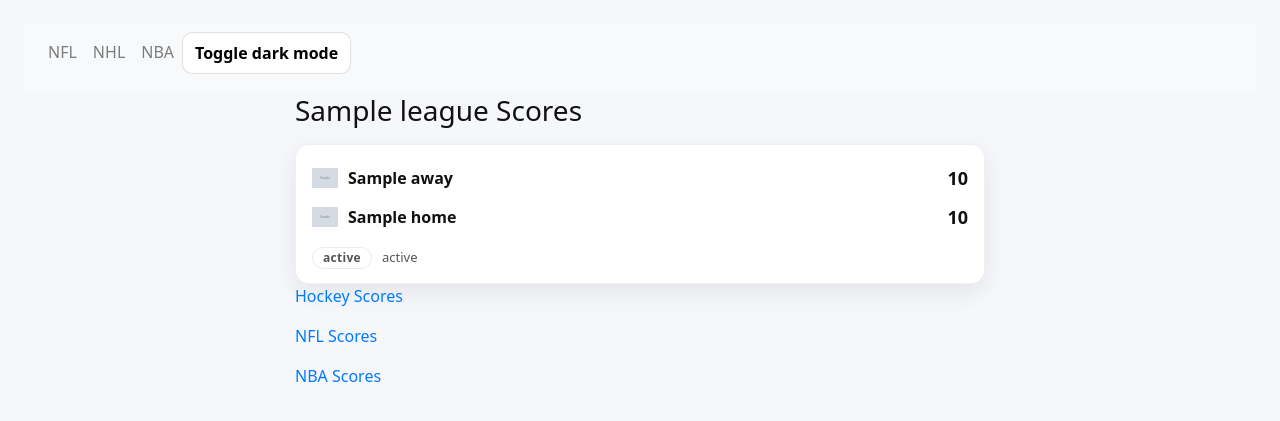
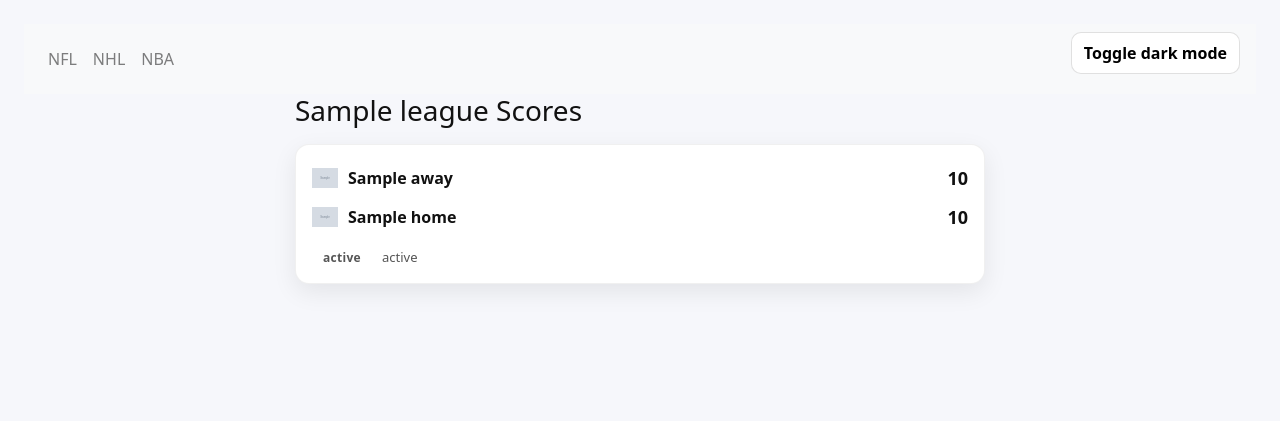
Before and after one commit to mendoska/nfl-app-pi, a Flask app: template templates/index.html in a window 1280 px wide. Shown: the top 421 px of the page. Run offline with Flask 3, Linux system fonts and the light colour scheme; the template is opened without the code that fills it: most values are stand-ins (such as "Sample title", 1, 10 or a date in 2020); grey boxes marked "Sample" are stand-in pictures.

Commit message:
fixed styling + button on the right and general tweaks

```diff
--- a/static/style.css
+++ b/static/style.css
@@ -93,7 +93,7 @@ h1 {
   font-weight: 700;
   font-size: 12px;
   letter-spacing: 0.3px;
-  border: 1px solid rgba(0,0,0,0.08);
+  border: 1px solid rgba(255, 247, 247, 0.08);
 }
 
 .toggle {
@@ -104,17 +104,24 @@ h1 {
   font-weight: 600;
   cursor: pointer;
   margin-bottom: 12px;
-  margin-left:auto;
 }
 
 body.dark .toggle {
   background: #111827;
   color: var(--text);
   border-color: rgba(255,255,255,0.14);
-  margin-left:auto;
-
 }
 
+/* "status" text */
+body.dark .badge{
+  color: var(--text);
+}
+
+/* date text */
+
+body.dark .detail{
+  color: var(--text);
+}
 
 /* navbar */
 body.dark .navbar {
--- a/templates/index.html
+++ b/templates/index.html
@@ -8,24 +8,34 @@
   <link rel="stylesheet" href="{{ url_for('static', filename='style.css') }}">
     <title> {{league}} </title>
 
+
+ </head>
+<body>
+
+
 <nav class="navbar navbar-expand-lg navbar-light bg-light">
-  <!-- <a class="navbar-brand" href="#">Navbar</a> -->
-  <button class="navbar-toggler" type="button" data-toggle="collapse" data-target="#navbarNavAltMarkup" aria-controls="navbarNavAltMarkup" aria-expanded="false" aria-label="Toggle navigation">
+  <button class="navbar-toggler" type="button"
+          data-toggle="collapse" data-target="#navbarNavAltMarkup"
+          aria-controls="navbarNavAltMarkup" aria-expanded="false"
+          aria-label="Toggle navigation">
     <span class="navbar-toggler-icon"></span>
   </button>
-  <div class="collapse navbar-collapse" id="navbarNavAltMarkup">
+
+  <div class="collapse navbar-collapse w-100" id="navbarNavAltMarkup">
     <div class="navbar-nav">
       <a class="nav-item nav-link" href="/">NFL</a>
       <a class="nav-item nav-link" href="/nhl">NHL</a>
-	  <a class="nav-item nav-link" href="/nba">NBA</a>
-		<button id="themeToggle" class="toggle">Toggle dark mode</button>
+      <a class="nav-item nav-link" href="/nba">NBA</a>
+    </div>
+
+    <div class="ml-auto d-flex align-items-center">
+      <button id="themeToggle" class="toggle">Toggle dark mode</button>
     </div>
   </div>
 </nav>
 
+<!-- centered data -->
 
- </head>
-<body>
   <div class = "container">
 
 	<h1> {{ league }} Scores </h1>
@@ -61,9 +71,6 @@
 		{% endfor %}
 	</ul>
 
-	<p> <a href = "/nhl">Hockey Scores</a> </p>
-	<p> <a href = "/">NFL Scores</a> </p>
-	<p> <a href = "/nba">NBA Scores</a> </p>
   </div>
 <script src="{{ url_for('static', filename='script.js') }}"></script>
 <!-- more bootstrap configs -->
```
